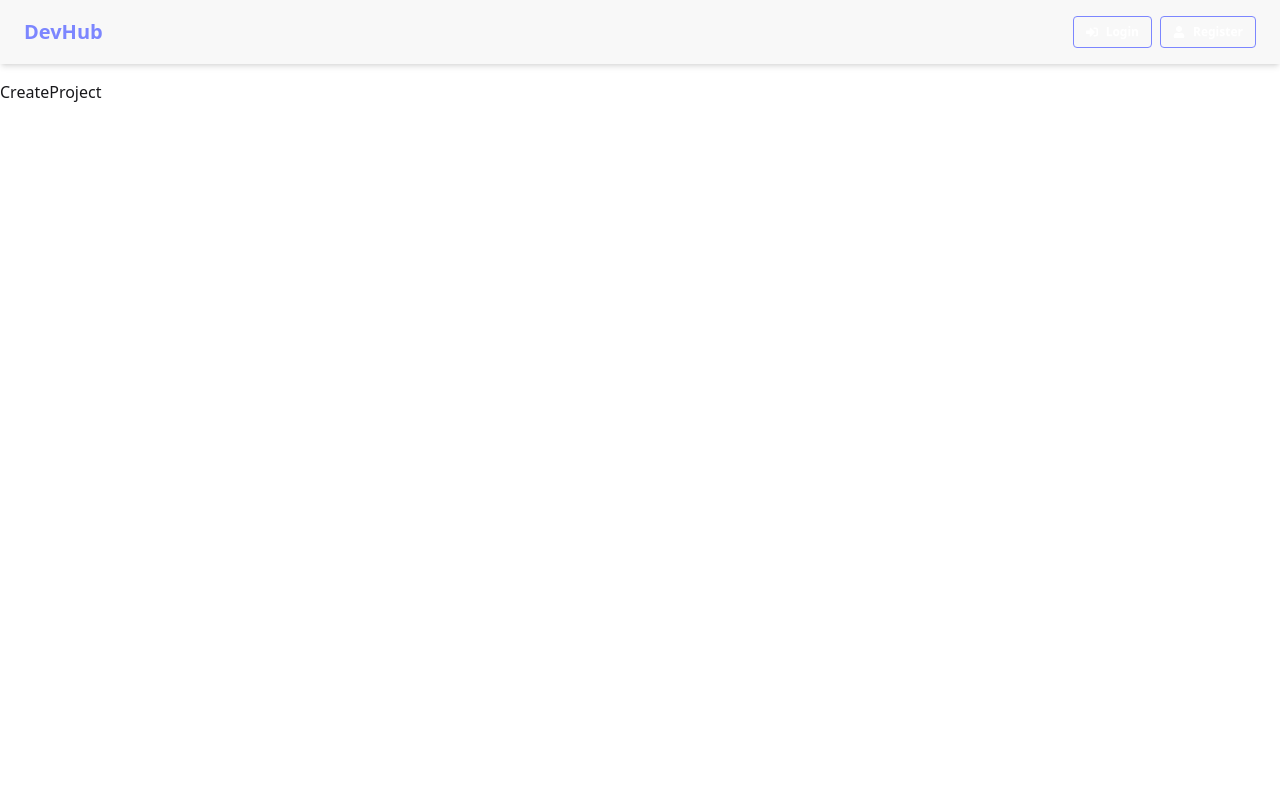
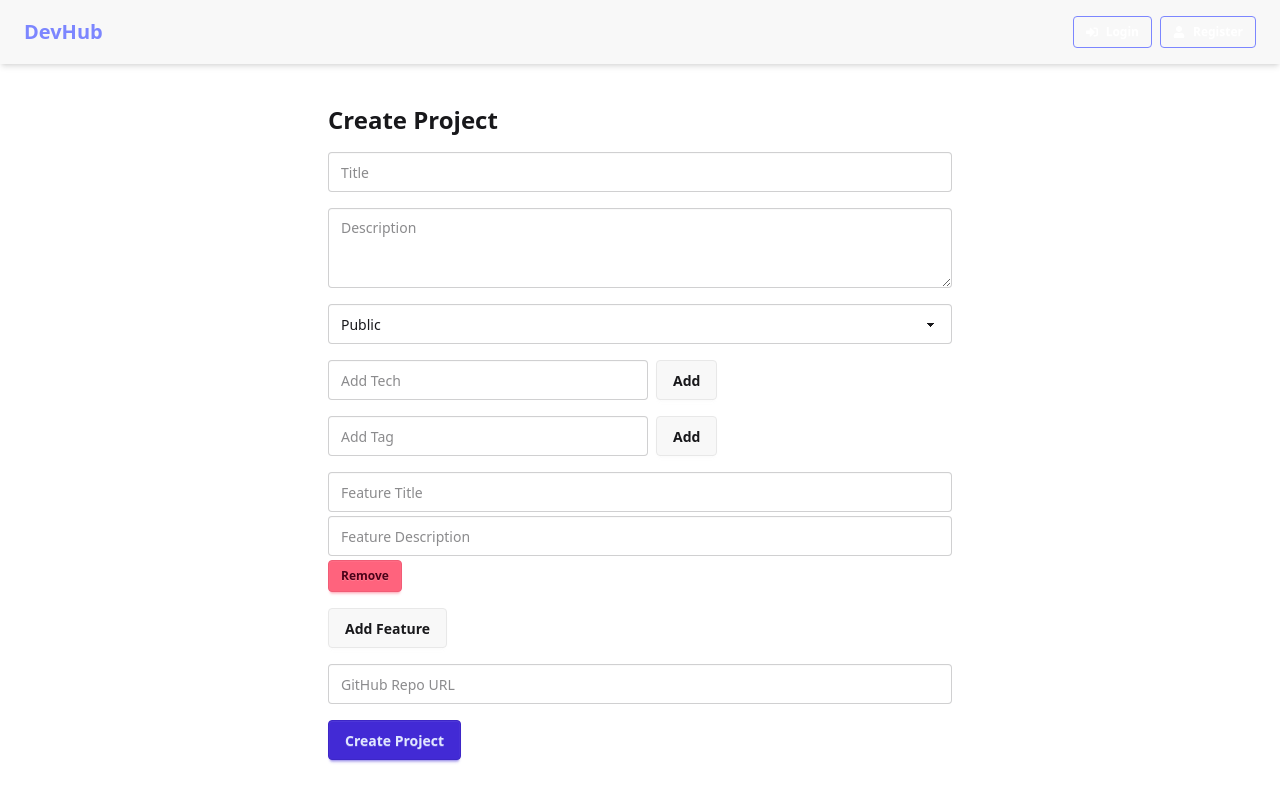
Before and after one commit to aaravvr/DevHub, a React (Vite) app in the folder frontend/: page /create in a window 1280 px wide. Built offline with nearby package versions, Linux system fonts and the light colour scheme.

Commit message:
create project working (no test cases)

```diff
--- a/frontend/src/App.jsx
+++ b/frontend/src/App.jsx
@@ -20,6 +20,7 @@ const App = () => {
           <Route path="/register" element={<Register />} />
           <Route path="/login" element={<Login />} />
           <Route path='/projects/:id' element={<ViewProject />} />
+          <Route path='/create' element={<CreateProject />} />
         </Routes>
       </main>
 
--- a/frontend/src/api/axiosInstance.js
+++ b/frontend/src/api/axiosInstance.js
@@ -1,4 +1,5 @@
 import axios from 'axios';
+// import store from '../app/store';
 
 const axiosInstance = axios.create({
   baseURL: import.meta.env.VITE_API_URL || 'http://localhost:5001/api',
@@ -8,6 +9,8 @@ const axiosInstance = axios.create({
 // it each time we send a request
 axiosInstance.interceptors.request.use(config => {
   const token = localStorage.getItem('token');
+  console.log("bledge: ", token)
+  // const token = store.getState().auth.user?.token;
   if (token) config.headers.Authorization = `Bearer ${token}`;
   return config;
 });
--- a/frontend/src/components/Navbar.jsx
+++ b/frontend/src/components/Navbar.jsx
@@ -29,6 +29,11 @@ function Navbar() {
       {/* right: auth links/buttons */}
       <div className="navbar-end space-x-2">
         {user ? (
+          <>
+          <Link
+            to='/create'
+            className="btn btn-success btn-sm text-white border-indigo-400 hover:bg-indigo-600 hover:border-indigo-600 gap-2"
+          >New Project</Link>
           <button
             onClick={onLogout}
             className="btn btn-outline btn-sm text-white border-indigo-400 hover:bg-indigo-600 hover:border-indigo-600 gap-2"
@@ -36,6 +41,7 @@ function Navbar() {
             <FaSignOutAlt />
             Logout
           </button>
+          </>
         ) : (
           <>
             <Link
--- a/frontend/src/components/ProjectForm.jsx
+++ /dev/null
@@ -1,8 +0,0 @@
-
-function ProjectForm() {
-  return (
-    <div>ProjectForm</div>
-  )
-}
-
-export default ProjectForm
--- a/frontend/src/features/auth/authService.js
+++ b/frontend/src/features/auth/authService.js
@@ -19,6 +19,7 @@ const login = async (userData) => {
 
         if(response.data) {
             localStorage.setItem('user', JSON.stringify(response.data))
+            localStorage.setItem('token', response.data.token)
         }
 
         return response.data
@@ -27,6 +28,7 @@ const login = async (userData) => {
 // Logout user
 const logout = () => {
     localStorage.removeItem('user')
+    localStorage.removeItem('token')
 }
 
 const authService = {
--- a/frontend/src/features/projects/projectService.js
+++ b/frontend/src/features/projects/projectService.js
@@ -5,6 +5,7 @@ const API_URL = import.meta.env.VITE_API_URL + '/api/projects'
 // Create a project
 const createProject = async (projectData) => {
     const response = await axiosInstance.post(API_URL, projectData)
+    console.log(response.data)
     return response.data
 }
 
--- a/frontend/src/pages/CreateProject.jsx
+++ b/frontend/src/pages/CreateProject.jsx
@@ -1,8 +1,203 @@
+import { toast } from 'react-toastify';
+import 'react-toastify/dist/ReactToastify.css';
+import { useState } from 'react';
+import { useDispatch, useSelector } from 'react-redux';
+import { useNavigate } from 'react-router-dom'
+import { createProject } from '../features/projects/projectSlice';
+import { ToastContainer } from 'react-toastify';
 
 function CreateProject() {
+  const dispatch = useDispatch();
+  const navigate = useNavigate();
+  const { user } = useSelector((state) => state.auth);
+
+  const [formData, setFormData] = useState({
+    title: '',
+    desc: '',
+    access_type: 'public',
+    tech_stack: [],
+    tags: [],
+    features_wanted: [{ title: '', desc: '' }],
+    github_repo: { url: '' }
+  });
+
+  // Seperated to allow users to input mutliple tags and tech stacks
+  const [techInput, setTechInput] = useState('');
+  const [tagInput, setTagInput] = useState('');
+
+  const onChange = (e) => {
+    setFormData({ ...formData, [e.target.name]: e.target.value });
+  };
+
+  // Helper to parse github url into owner, repo, and url
+  // Need to split to pass in 3 elements to github_repo field
+  const parseGithubUrl = (url) => {
+    if (!url) return { owner: '', repo: '', url: '' };
+    // Splits url into parts, replace to ensure no trailing slash
+    const parts = url.trim().replace(/\//, '').split('/');
+    // Takes second last part as name
+    const owner = parts[parts.length - 2];
+    // Takes last part as repo name
+    const repo = parts[parts.length - 1];
+    return { owner, repo, url };
+  };
+
+
+  const addTech = () => {
+    // Good practice to ignore whitespace leading to blank entries
+    if (techInput.trim()) {
+      // Adds new techInput to previous array of tech stack stored in formData
+      setFormData({ ...formData, tech_stack: [...formData.tech_stack, techInput.trim()] });
+      // Resets field for next input
+      setTechInput('');
+    }
+  };
+
+  const addTag = () => {
+    if (tagInput.trim()) {
+      setFormData({ ...formData, tags: [...formData.tags, tagInput.trim()] });
+      setTagInput('');
+    }
+  };
+
+  // Basically creates a new empty feature each time it's clicked
+  const addFeature = () => {
+    setFormData({ ...formData, features_wanted: [...formData.features_wanted, { title: '', desc: '' }] });
+  };
+
+  // Populates empty feature with new feature field data (either title or desc)
+  // Can't directly update like addTech since it's adding an object not single element
+  const updateFeature = (index, field, value) => {
+    const newFeatures = [...formData.features_wanted];
+    // Indexes into current (empty) feature to add value to field (title/desc)
+    newFeatures[index][field] = value;
+    // Replace old features array with new one
+    setFormData({ ...formData, features_wanted: newFeatures });
+  };
+
+  // Remove tag by index
+  // Filter out based on index
+  const removeTag = (indexToRemove) => {
+    setFormData({ ...formData, tags: formData.tags.filter((_, index) => index !== indexToRemove) });
+  };
+
+  const removeTech = (indexToRemove) => {
+    setFormData({ ...formData, tech_stack: formData.tech_stack.filter((_, index) => index !== indexToRemove) });
+  };
+
+  const removeFeature = (indexToRemove) => {
+    setFormData({ ...formData, features_wanted: formData.features_wanted.filter((_, index) => index !== indexToRemove) });
+  };
+
+  const onSubmit = (e) => {
+    e.preventDefault();
+    if (!formData.title || !formData.desc || !formData.github_repo.url) {
+      toast.error('Please fill in all required fields (Title, Description, GitHub URL)');
+      return;
+    }
+
+    if (formData.tags.length > 8) {
+      toast.error("Max 8 tags allowed")
+      return;
+    }
+
+    const parsedRepo = parseGithubUrl(formData.github_repo.url);
+    // Only github_repo needs the parsed version since it's a bigger object with owner, repo, and url
+    dispatch(createProject({ ...formData, github_repo: parsedRepo, creator: user._id }));
+    navigate('/');
+  };
+
   return (
-    <div>CreateProject</div>
-  )
+    <div className="p-6 max-w-2xl mx-auto">
+      <h1 className="text-2xl font-bold mb-4">Create Project</h1>
+      <form onSubmit={onSubmit} className="space-y-4">
+        <input type="text" name="title" placeholder="Title" onChange={onChange} className="input input-bordered w-full" />
+        <textarea name="desc" placeholder="Description" onChange={onChange} className="textarea textarea-bordered w-full" />
+        <select name="access_type" onChange={onChange} className="select select-bordered w-full">
+          <option value="public">Public</option>
+          <option value="private">Private</option>
+        </select>
+
+        <div>
+          <input type="text" value={techInput} onChange={(e) => setTechInput(e.target.value)} placeholder="Add Tech" className="input input-bordered" />
+          <button type="button" onClick={addTech} className="btn ml-2">Add</button>
+          {/* Cancel button beside tech stack to remove it if needed */}
+          <div className="mt-2">
+            {formData.tech_stack.map((tech, index) => (
+              <span key={index} className="badge mr-1 flex items-center">
+                {tech}
+                <button
+                  type="button"
+                  onClick={() => removeTech(index)}
+                  className="ml-1 text-red-500 hover:text-red-700"
+                >X</button>
+              </span>
+            ))}
+          </div>
+        </div>
+
+        <div>
+          <input type="text" value={tagInput} onChange={(e) => setTagInput(e.target.value)} placeholder="Add Tag" className="input input-bordered" />
+          <button type="button" onClick={addTag} className="btn ml-2">Add</button>
+          <div className="mt-2">
+            {formData.tags.map((tag, index) => (
+              <span key={index} className="badge mr-1 flex items-center">
+                {tag}
+                <button
+                  type="button"
+                  onClick={() => removeTag(index)}
+                  className="ml-1 text-red-500 hover:text-red-700"
+                >X</button>
+              </span>
+            ))}
+          </div>
+        </div>
+
+        {/* Index included to keep track of features when updating */}
+        {formData.features_wanted.map((feature, index) => (
+          <div key={index} className="space-y-1">
+            <input
+              type="text"
+              placeholder="Feature Title"
+              value={feature.title}
+              onChange={(e) => updateFeature(index, 'title', e.target.value)}
+              className="input input-bordered w-full"
+            />
+            <input
+              type="text"
+              placeholder="Feature Description"
+              value={feature.desc}
+              onChange={(e) => updateFeature(index, 'desc', e.target.value)}
+              className="input input-bordered w-full"
+            />
+            <button
+              type="button"
+              onClick={() => removeFeature(index)}
+              className="btn btn-sm btn-error"
+            >Remove</button>
+          </div>
+        ))}
+        <button type="button" onClick={addFeature} className="btn">Add Feature</button>
+
+        <input
+          type="text"
+          value={formData.github_repo.url}
+          placeholder="GitHub Repo URL"
+          onChange={(e) =>
+            setFormData({
+              ...formData,
+              github_repo: { ...formData.github_repo, url: e.target.value }
+            })
+          }
+          className="input input-bordered w-full"
+        />
+
+        <button type="submit" className="btn btn-primary">Create Project</button>
+      </form>
+      {/* Used to show errors when input incomplete */}
+      <ToastContainer />
+    </div>
+  );
 }
 
-export default CreateProject
+export default CreateProject;
--- a/frontend/src/pages/HomePage.jsx
+++ b/frontend/src/pages/HomePage.jsx
@@ -2,7 +2,7 @@ import { useEffect } from 'react'
 import { useNavigate } from 'react-router-dom'
 import { useSelector, useDispatch } from 'react-redux'
 
-import ProjectForm from '../components/ProjectForm'
+// import ProjectForm from '../components/ProjectForm'
 import ProjectCard from '../components/ProjectCard'
 import Spinner from '../components/Spinner'
 
@@ -56,7 +56,7 @@ function HomePage() {
         </div>
       </section>
 
-      <ProjectForm />
+      {/* <ProjectForm /> */}
 
       <section className="px-6 py-12 max-w-7xl mx-auto">
         {isLoading ? (
```
Also changed, not shown: frontend/src/pages/ViewProject.jsx (+12 -0 lines), 1 other file (tests, documents, lock files or other folders).
